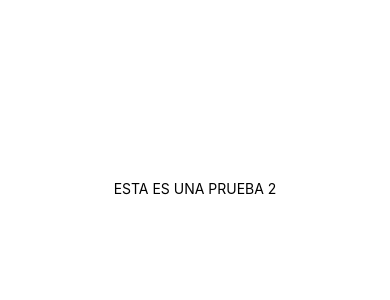
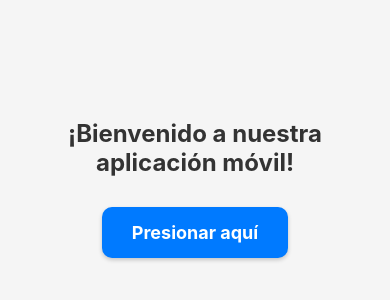
Before and after one commit to jessivaza/security_2, a React Native app in the folder mobile/: screen / in a window 390 px wide. Shown: the part 234-534 px from the top of the page. Built offline with nearby package versions, Linux system fonts and the light colour scheme.

Commit message:
Estructuración de aplicativo mobile

```diff
--- a/mobile/App.js
+++ b/mobile/App.js
@@ -1,10 +1,16 @@
+//IMPORTACIONES
 import { StatusBar } from 'expo-status-bar';
-import { StyleSheet, Text, View } from 'react-native';
+import { StyleSheet, View } from 'react-native';
+import Inicio from './src/pages/inicio.jsx';
 
+
+
+
+//DEFINE LAS URLS DE LAS PÁGINAS CREADAS :D
 export default function App() {
   return (
     <View style={styles.container}>
-      <Text>ESTA ES UNA PRUEBA 2</Text>
+      <Inicio />
       <StatusBar style="auto" />
     </View>
   );
@@ -13,8 +19,5 @@ export default function App() {
 const styles = StyleSheet.create({
   container: {
     flex: 1,
-    backgroundColor: '#fff',
-    alignItems: 'center',
-    justifyContent: 'center',
   },
 });
--- /dev/null
+++ b/mobile/src/pages/inicio.jsx
@@ -0,0 +1,56 @@
+import { StyleSheet, Text, TouchableOpacity, View } from 'react-native';
+//TEST DE PÁGINA DE INCIO
+const Inicio = ({ navigation }) => {
+    const handlePress = () => {
+        alert('¡Bienvenido a la aplicación!');
+    };
+
+    return (
+        <View style={styles.container}>
+            <Text style={styles.welcomeText}>
+                ¡Bienvenido a nuestra aplicación móvil!
+            </Text>
+            <TouchableOpacity
+                style={styles.button}
+                onPress={handlePress}
+            >
+                <Text style={styles.buttonText}>Presionar aquí</Text>
+            </TouchableOpacity>
+        </View>
+    );
+};
+
+const styles = StyleSheet.create({
+    container: {
+        flex: 1,
+        justifyContent: 'center',
+        alignItems: 'center',
+        backgroundColor: '#f5f5f5',
+        padding: 20,
+    },
+    welcomeText: {
+        fontSize: 24,
+        fontWeight: 'bold',
+        textAlign: 'center',
+        marginBottom: 30,
+        color: '#333',
+    },
+    button: {
+        backgroundColor: '#007AFF',
+        paddingVertical: 15,
+        paddingHorizontal: 30,
+        borderRadius: 10,
+        elevation: 3, // Para Android
+        shadowColor: '#000', // Para iOS
+        shadowOffset: { width: 0, height: 2 },
+        shadowOpacity: 0.2,
+        shadowRadius: 4,
+    },
+    buttonText: {
+        color: 'white',
+        fontSize: 18,
+        fontWeight: 'bold',
+    },
+});
+
+export default Inicio;
```
Also changed, not shown: package.json (+2 -6 lines), 2 other files (tests, documents, lock files or other folders).
